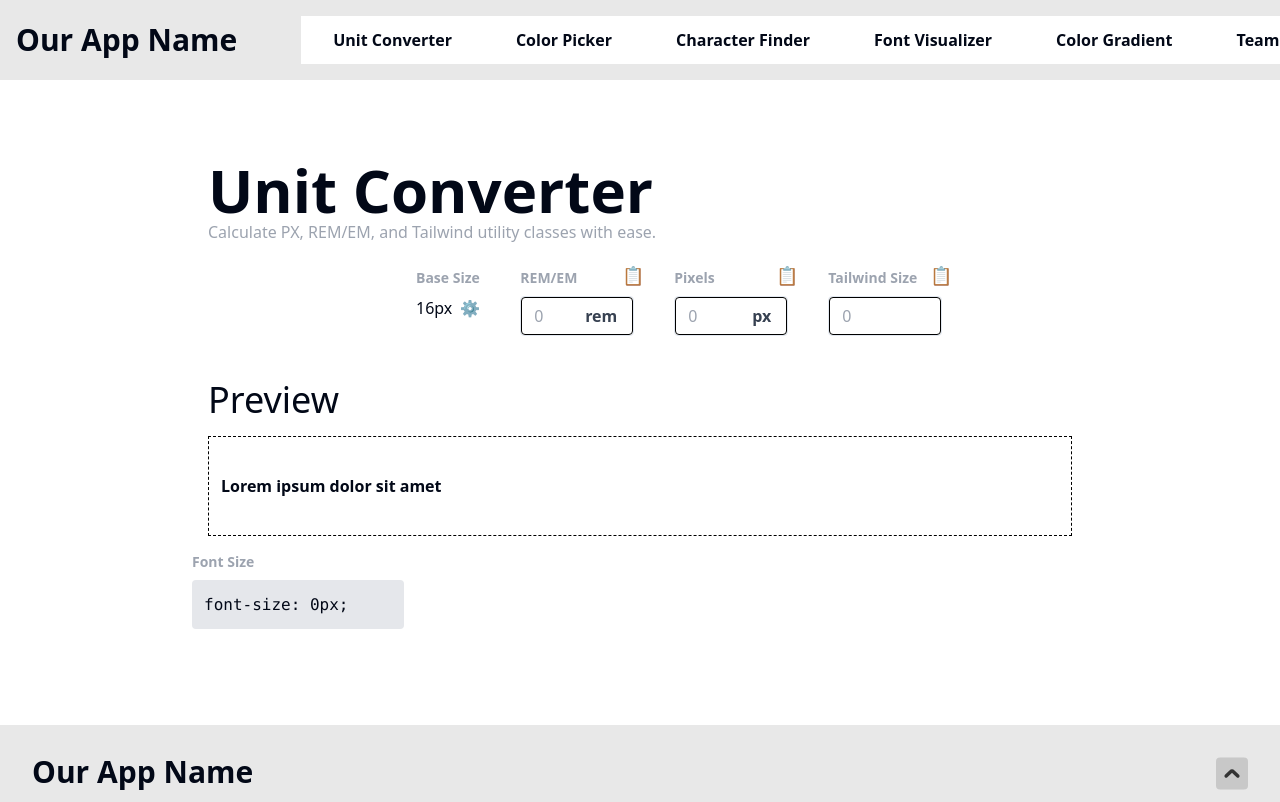
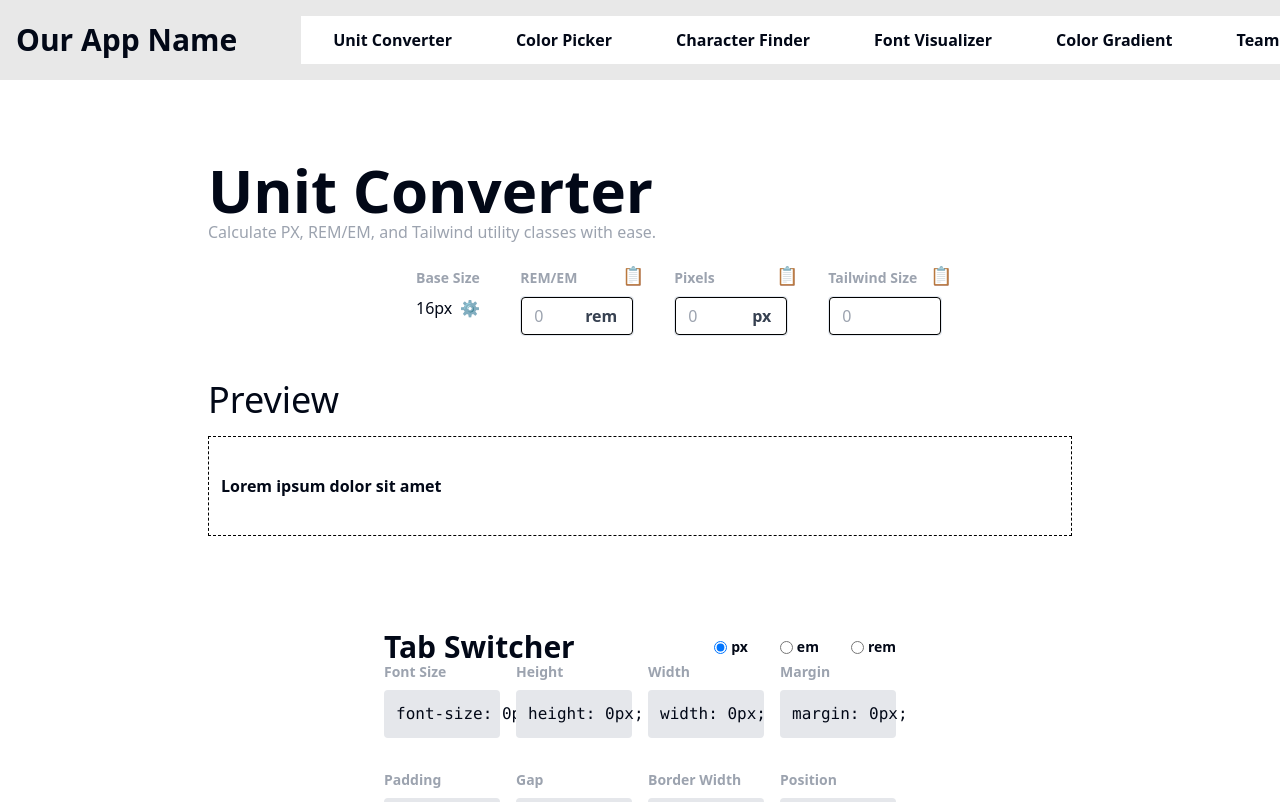
Before and after one commit to chingu-voyages/devex.tools, a React (Vite) app in the folder fetools-app/: page /unit-converter in a window 1280 px wide. Shown: the top 802 px of the page. Built offline with nearby package versions, Linux system fonts and the light colour scheme.

Commit message:
Make changes to base size NaN display and render code samples: - Fix: If Base Size input box is empty, it should show -- instead of NaNpx when not in edit mode - Create CodeSamples array and render code blocks using CodeBlock and TabSwitcher components

```diff
--- a/fetools-app/src/pages/UnitConverter.jsx
+++ b/fetools-app/src/pages/UnitConverter.jsx
@@ -1,8 +1,8 @@
 import "../index.css";
 import GoDeeper from "../components/ToolsLayout/GoDeeper";
-import CopyButton from "../components/CopyButton";
 import TextField from "../components/TextField";
 import CodeBlock from "../components/CodeBlock";
+import TabSwitcher from "../components/TabSwitcher";
 
 import React, { useState, useRef } from "react";
 
@@ -101,6 +101,96 @@ function UnitConverter() {
     },
   ];
 
+  //All Code Samples
+  const CodeSamples = {
+    px: [
+      { title: "Font Size", code: `font-size: ${pixels}px;` },
+      { title: "Height", code: `height: ${pixels}px;` },
+      { title: "Width", code: `width: ${pixels}px;` },
+      { title: "Margin", code: `margin: ${pixels}px;` },
+      { title: "Padding", code: `padding: ${pixels}px;` },
+      { title: "Gap", code: `gap: ${pixels}px;` },
+      { title: "Border Width", code: `border-width: ${pixels}px;` },
+      {
+        title: "Position",
+        code: `top: ${pixels}px;\nright: ${pixels}px;\nbottom: ${pixels}px;\nleft: ${pixels}px;`,
+      },
+    ],
+    rem: [
+      { title: "Font Size", code: `font-size: ${em}rem;` },
+      { title: "Height", code: `height: ${em}rem;` },
+      { title: "Width", code: `width: ${em}rem;` },
+      { title: "Margin", code: `margin: ${em}rem;` },
+      { title: "Padding", code: `padding: ${em}rem;` },
+      { title: "Gap", code: `gap: ${em}rem;` },
+      { title: "Border Width", code: `border-width: ${em}rem;` },
+      {
+        title: "Position",
+        code: `top: ${em}rem;\nright: ${em}rem;\nbottom: ${em}rem;\nleft: ${em}rem;`,
+      },
+    ],
+    em: [
+      { title: "Font Size", code: `font-size: ${em}em;` },
+      { title: "Height", code: `height: ${em}em;` },
+      { title: "Width", code: `width: ${em}em;` },
+      { title: "Margin", code: `margin: ${em}em;` },
+      { title: "Padding", code: `padding: ${em}em;` },
+      { title: "Gap", code: `gap: ${em}em;` },
+      { title: "Border Width", code: `border-width: ${em}em;` },
+      {
+        title: "Position",
+        code: `top: ${em}rem;\nright: ${em}rem;\nbottom: ${em}em;\nleft: ${em}rem;`,
+      },
+    ],
+    NaN: [
+      { title: "Font Size", code: "font-size: --" },
+      { title: "Height", code: "height: --" },
+      { title: "Width", code: "width: --" },
+      { title: "Margin", code: "margin: --" },
+      { title: "Padding", code: "padding: --" },
+      { title: "Gap", code: "gap: --" },
+      { title: "Border Width", code: "border-width: --" },
+      {
+        title: "Position",
+        code: `top: --\nright: --\nbottom: --\nleft: --`,
+      },
+    ],
+  };
+
+  //TabSwitcher Content
+
+  const tabButtons = ["px", "em", "rem"];
+
+  const tabContents = [
+    <div className="grid grid-cols-4 gap-4">
+      {isNaN(pixels)
+        ? CodeSamples["NaN"].map((sample) => (
+            <CodeBlock title={sample.title} code={<pre>{sample.code}</pre>} />
+          ))
+        : CodeSamples["px"].map((sample) => (
+            <CodeBlock title={sample.title} code={<pre>{sample.code}</pre>} />
+          ))}
+    </div>,
+    <div className="grid grid-cols-4 gap-4">
+      {isNaN(em)
+        ? CodeSamples["NaN"].map((sample) => (
+            <CodeBlock title={sample.title} code={<pre>{sample.code}</pre>} />
+          ))
+        : CodeSamples["em"].map((sample) => (
+            <CodeBlock title={sample.title} code={<pre>{sample.code}</pre>} />
+          ))}
+    </div>,
+    <div className="grid grid-cols-4 gap-4">
+      {isNaN(pixels)
+        ? CodeSamples["NaN"].map((sample) => (
+            <CodeBlock title={sample.title} code={<pre>{sample.code}</pre>} />
+          ))
+        : CodeSamples["rem"].map((sample) => (
+            <CodeBlock title={sample.title} code={<pre>{sample.code}</pre>} />
+          ))}
+    </div>,
+  ];
+
   // JSX for rendering the UI components.
   return (
     <>
@@ -113,7 +203,6 @@ function UnitConverter() {
         <p className="font-arial text-1xl ml-4 mb-2 text-gray-400">
           Calculate PX, REM/EM, and Tailwind utility classes with ease.
         </p>
-
         {/* Section for Input Boxes*/}
         <div className="flex gap-10 p-4 ml-52">
           <div className="mb-3">
@@ -137,7 +226,12 @@ function UnitConverter() {
               </div>
             ) : (
               <div className="flex items-center">
-                <span className="mr-2">{basePixelSize}px</span>
+                {/*Tertiary operator used to differentiate when the Base Size is NaN and Not NaN*/}
+                {isNaN(basePixelSize) ? (
+                  <span className="mr-2">--</span>
+                ) : (
+                  <span className="mr-2">{basePixelSize}px</span>
+                )}
                 <button onClick={handleCogClick}>⚙️</button>
               </div>
             )}
@@ -163,7 +257,6 @@ function UnitConverter() {
             onValueChange={handleTailwindChange}
           />
         </div>
-
         {/* Section for Lorem Ipsum Preview*/}
         <div className="flex flex-col gap-4 items-start p-4">
           <p className="font-arial text-4xl">Preview</p>
@@ -181,11 +274,15 @@ function UnitConverter() {
             </p>
           </div>
         </div>
+        {/* Section for code blocks */}
 
-        {/* Section for code blocks */}
-        <div className="grid grid-cols-4 gap-4">
-          <CodeBlock title="Font Size" code={`font-size: ${pixels}px;`} />
+        <div>
+          <TabSwitcher
+            buttons={tabButtons}
+            children={tabContents}
+          ></TabSwitcher>
         </div>
+
         {/* <GoDeeper linksData={linksData} /> */}
       </main>
     </>
```
